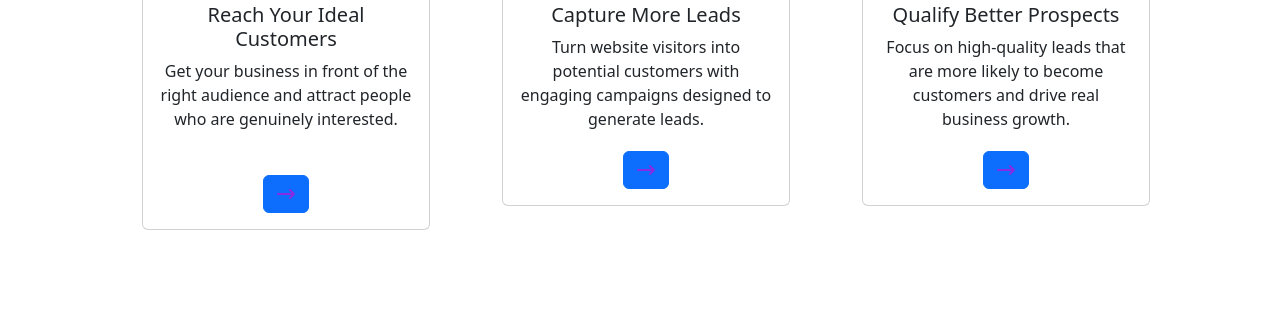
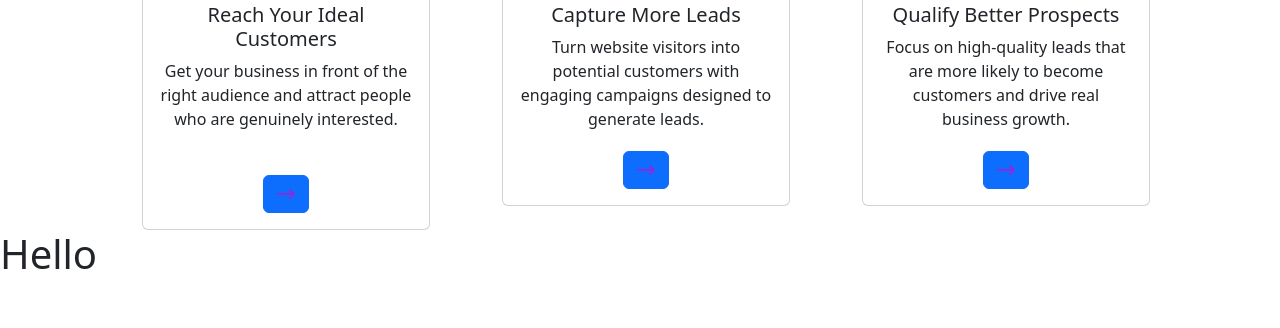
Before and after one commit to aptechaishar/techhub, a plain HTML site: page index.html in a window 1280 px wide. Shown: the part 1075-1403 px from the top of the page. Drawn offline with nearby package versions, Linux system fonts and the light colour scheme.

Commit message:
second commit

```diff
--- a/index.html
+++ b/index.html
@@ -107,6 +107,10 @@
             </div>
         </div>
 
+    </section>
+
+    <section>
+        <h1>Hello</h1>
     </section>
 
 <section class="cta">
```
